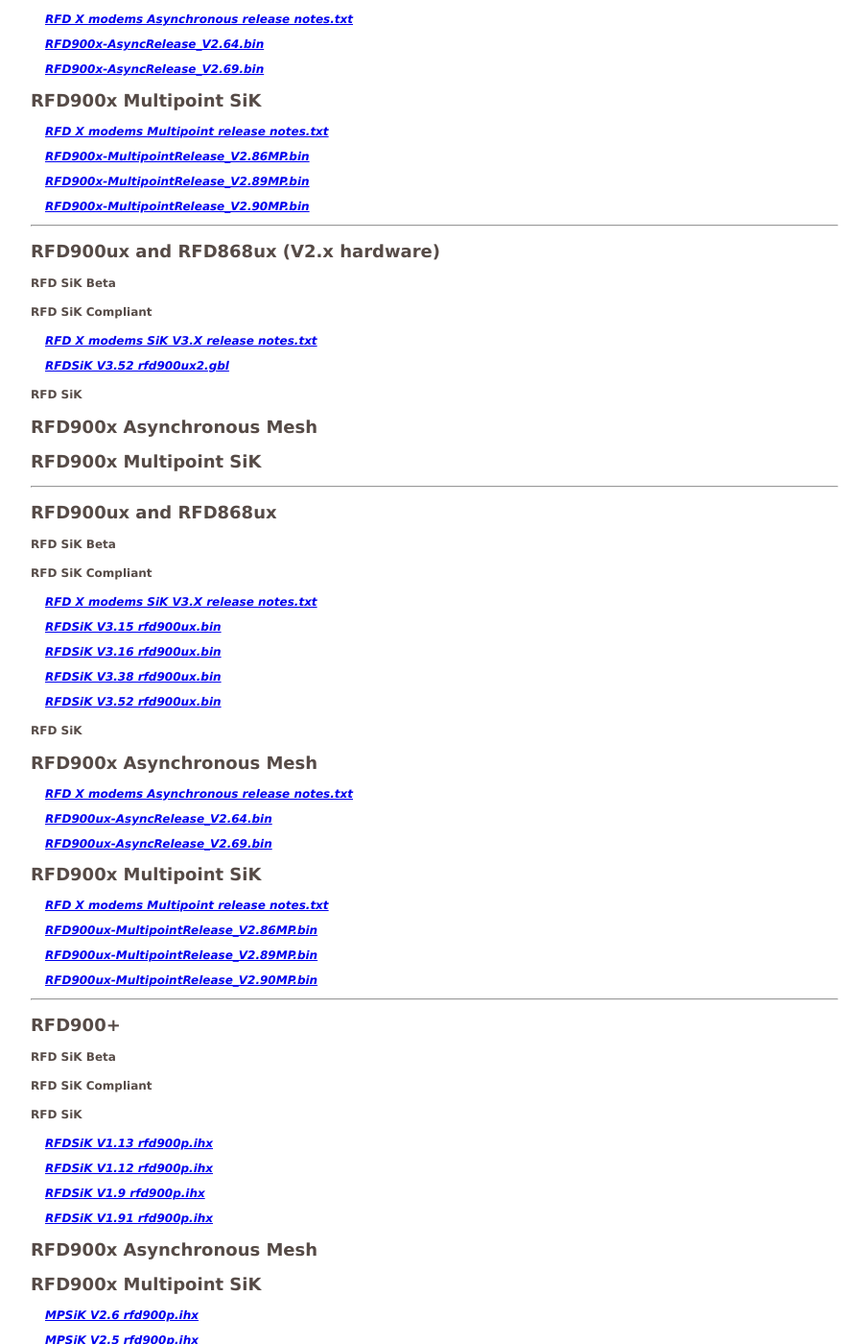
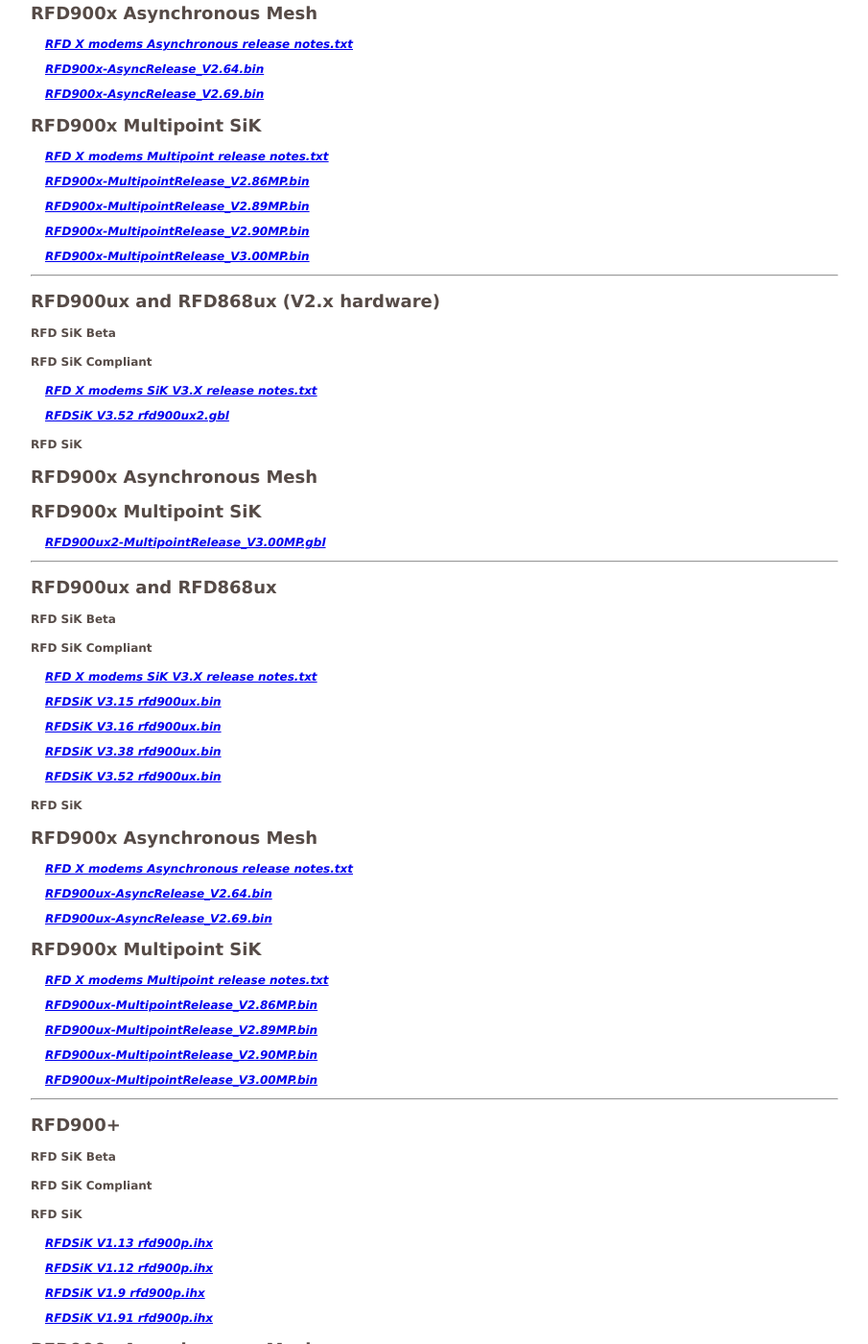
Before and after one commit to RFDesign/rfdesign.github.io, a Jekyll site: the page built from firmware.html, in a window 1280 px wide and 1400 px high, scrolled down 899 px. Shown: the whole window at 96% size, without its empty margins (176-1081 px from the left). Built offline with Jekyll 4.4.1, drawn with Linux system fonts in a browser that asks for light colours; some of the changed text lies outside the part shown.

Commit message:
Update firmware.yml

```diff
--- a/_data/firmware.yml
+++ b/_data/firmware.yml
@@ -8,6 +8,7 @@
         - file: RFDSiK V3.52 rfd900x2.gbl
 
     MPSIK:
+        - file: RFD900x2-MultipointRelease_V3.00MP.gbl
 
     Async:
 
@@ -45,6 +46,7 @@
         - file: RFD900x-MultipointRelease_V2.86MP.bin
         - file: RFD900x-MultipointRelease_V2.89MP.bin
         - file: RFD900x-MultipointRelease_V2.90MP.bin
+        - file: RFD900x-MultipointRelease_V3.00MP.bin
 
 
 - modems:
@@ -56,6 +58,7 @@
         - file: RFDSiK V3.52 rfd900ux2.gbl
 
     MPSIK:
+        - file: RFD900ux2-MultipointRelease_V3.00MP.gbl
 
     Async:
 
@@ -78,6 +81,7 @@
         - file: RFD900ux-MultipointRelease_V2.86MP.bin
         - file: RFD900ux-MultipointRelease_V2.89MP.bin
         - file: RFD900ux-MultipointRelease_V2.90MP.bin
+        - file: RFD900ux-MultipointRelease_V3.00MP.bin
 
 
 - modems:
```
